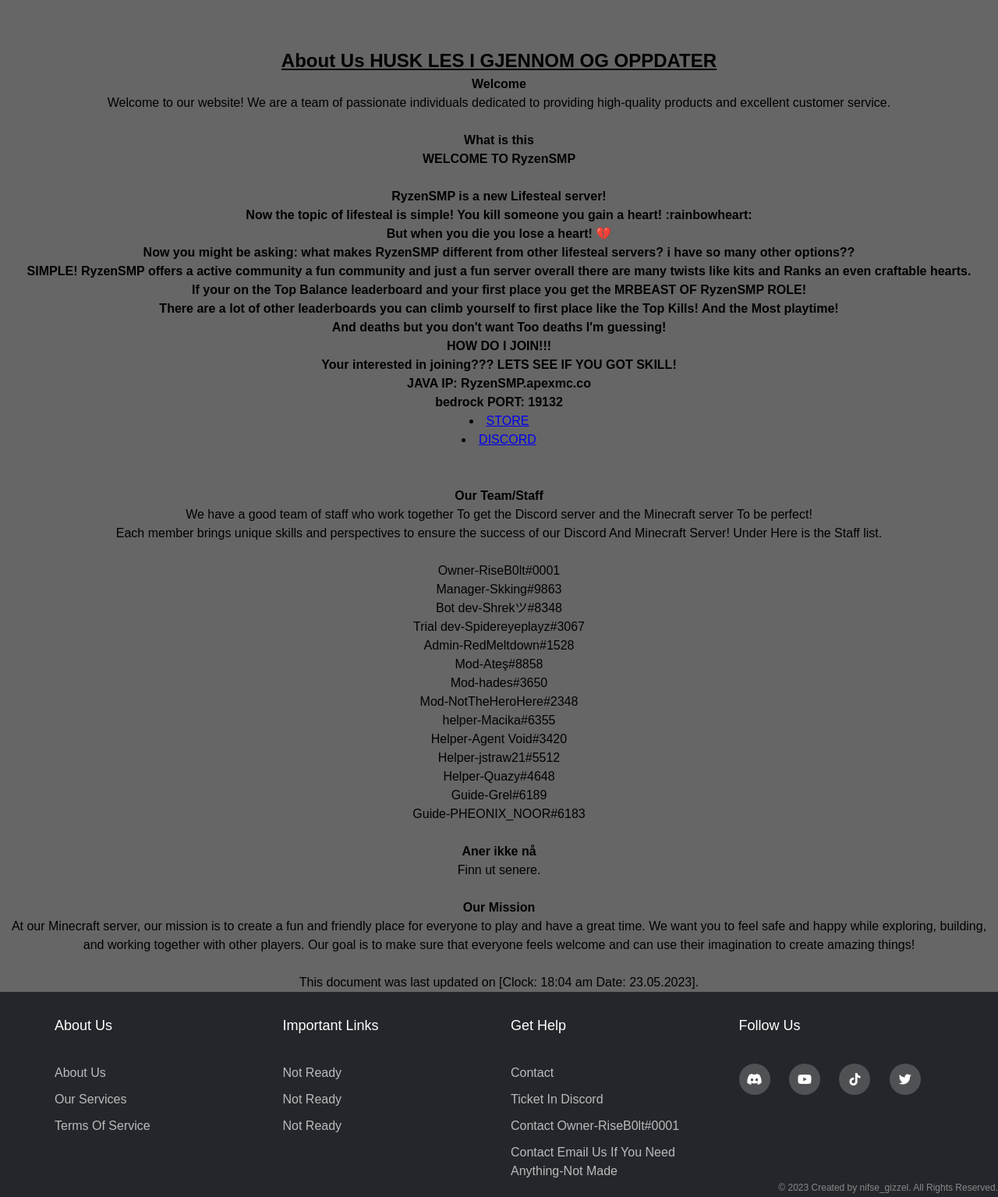
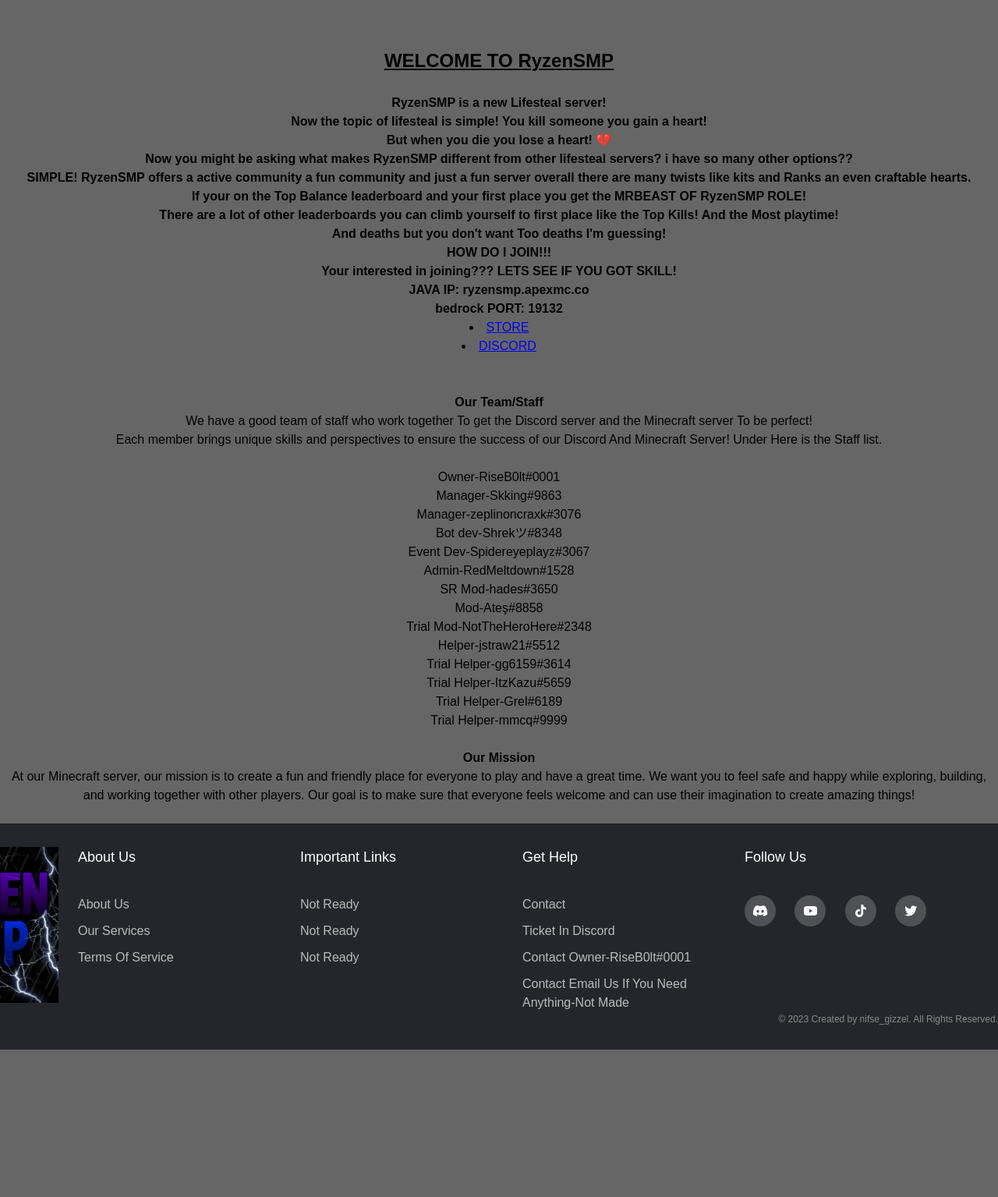
Before and after one commit to RisenSMP/RisenSMP, a plain HTML site: page about.html in a window 1280 px wide. Shown: the part 140-1675 px from the top of the page at 78% size. After the commit the page ends 1486 px from the top, so only its background shows below. Drawn offline with Linux system fonts and the light colour scheme.

Commit message:
Mde some changes

```diff
--- a/about.html
+++ b/about.html
@@ -39,54 +39,46 @@
   <header-component></header-component>
   <div class="main">
     <div class="content">
-      <h1>About Us HUSK LES I GJENNOM OG OPPDATER</h1>
+      <h1>WELCOME TO RyzenSMP</h1>
       <p>
-        <b>Welcome</b><br>
-        Welcome to our website! We are a team of passionate individuals dedicated to providing high-quality products and excellent customer service.<br><br>
 
-        <b>What is this</b><br><b>
-        WELCOME TO RyzenSMP<br><br>
+        <b></b><br><b>
 
         RyzenSMP is a new Lifesteal server!<br>
-        Now the topic of lifesteal is simple! You kill someone you gain a heart! :rainbowheart: <br>
+        Now the topic of lifesteal is simple! You kill someone you gain a heart!<br>
         But when you die you lose a heart! 💔<br>
-        Now you might be asking: what makes RyzenSMP different from other lifesteal servers? i have so many other options??<br>
+        Now you might be asking what makes RyzenSMP different from other lifesteal servers? i have so many other options??<br>
         SIMPLE! RyzenSMP offers a active community a fun community and just a fun server overall there are many twists like kits and Ranks an even craftable hearts.<br>
         If your on the Top Balance leaderboard and your first place you get the MRBEAST OF RyzenSMP ROLE!<br>
         There are a lot of other leaderboards you can climb yourself to first place like the Top Kills! And the Most playtime!<br>
         And deaths but you don't want Too deaths I'm guessing!<br>
         HOW DO I JOIN!!!<br>
         Your interested in joining??? LETS SEE IF YOU GOT SKILL!<br>
-        JAVA IP: RyzenSMP.apexmc.co<br>
+        JAVA IP: ryzensmp.apexmc.co<br>
         bedrock PORT: 19132<br></b>
-        <li><a href="https://risesmp-webstore.tebex.io/" target="_blank"> STORE</a></li>
+        <li><a href="https://ryzensmpstore.tebex.io" target="_blank"> STORE</a></li>
         <li><a href="https://discord.gg/azfSe8TBTS" target="_blank">DISCORD</a></li><br><br>
         <b>Our Team/Staff</b><br>
         We have a good team of staff who work together To get the Discord server and the Minecraft server To be perfect!<br>
-        Each member brings unique skills and perspectives to ensure the success of our Discord And Minecraft Server! Under Here is the Staff list.<br>
-        <br>
+        Each member brings unique skills and perspectives to ensure the success of our Discord And Minecraft Server! Under Here is the Staff list.<br><br>
         Owner-RiseB0lt#0001<br>
         Manager-Skking#9863<br>
+        Manager-zeplinoncraxk#3076<br>
         Bot dev-Shrekツ#8348<br>
-        Trial dev-Spidereyeplayz#3067<br>
+        Event Dev-Spidereyeplayz#3067<br>
         Admin-RedMeltdown#1528<br>
+        SR Mod-hades#3650<br>
         Mod-Ateş#8858<br>
-        Mod-hades#3650<br>
-        Mod-NotTheHeroHere#2348<br>
-        helper-Macika#6355<br>
-        Helper-Agent Void#3420<br>
+        Trial Mod-NotTheHeroHere#2348<br>
         Helper-jstraw21#5512<br>
-        Helper-Quazy#4648<br>
-        Guide-Grel#6189<br>
-        Guide-PHEONIX_NOOR#6183<br><br>
-
-        <b>Aner ikke nå</b><br>
-        Finn ut senere.<br><br>
+        Trial Helper-gg6159#3614<br>
+        Trial Helper-ItzKazu#5659<br>
+        Trial Helper-Grel#6189<br>
+        Trial Helper-mmcq#9999<br><br>
 
         <b>Our Mission</b><br>
         At our Minecraft server, our mission is to create a fun and friendly place for everyone to play and have a great time. We want you to feel safe and happy while exploring, building, and working together with other players. Our goal is to make sure that everyone feels welcome and can use their imagination to create amazing things!<br><br>
 
-        This document was last updated on [Clock: 18:04 am Date: 23.05.2023].
     </p>
     </div>
   </div>
--- a/css/style.css
+++ b/css/style.css
@@ -14,7 +14,6 @@
   position: absolute;
   top: 10px;
   right: 10px;
-  z-index: 9999;
 }
 
 .top-button {
--- a/pages/components/footer.js
+++ b/pages/components/footer.js
@@ -15,6 +15,9 @@ class Footer extends HTMLElement {
     this.innerHTML = `
       <footer class="footer">
         <div class="container">
+        <div class="logo">
+        <img src="./public/images/server_pfp.jpg" alt="Logo">
+        </div>
           <div class="row">
             <div class="footer-col">
               <div class="about">
--- a/pages/components/nav-menu.js
+++ b/pages/components/nav-menu.js
@@ -45,13 +45,14 @@ class Navigation extends HTMLElement {
         .dropdown-menu {
           display: none;
           position: absolute;
-          top: 114%;
+          top: 100%; /* or a smaller value like 90% */
           left: 50%;
           transform: translateX(-50%);
           background-color: #24262b;
           width: 100%;
           margin-top: -10px;
           padding-top: 10px;
+          z-index: 9999; /* Adjust the value as needed */
         }
 
 
@@ -121,7 +122,7 @@ class Navigation extends HTMLElement {
               <a href="#" class="dropdown-toggle">Store</a>
               <div class="dropdown-menu">
                 <ul>
-                  <li><a href="store.html">Store</a></li>
+                  <li><a href="ikke-klar.html">Store</a></li>
                   <li><a href="#">Item not ready</a></li>
                   <li><a href="#">Item not ready</a></li>
                 </ul>
```
Also changed, not shown: ikke-klar.html (+0 -1 lines), privacy policy.html (+0 -1 lines), terms of service.html (+0 -1 lines), public/images/Rise.png (deleted), public/images/server-icon_1.png (deleted), public/images/server_pfp.jpg (added).
